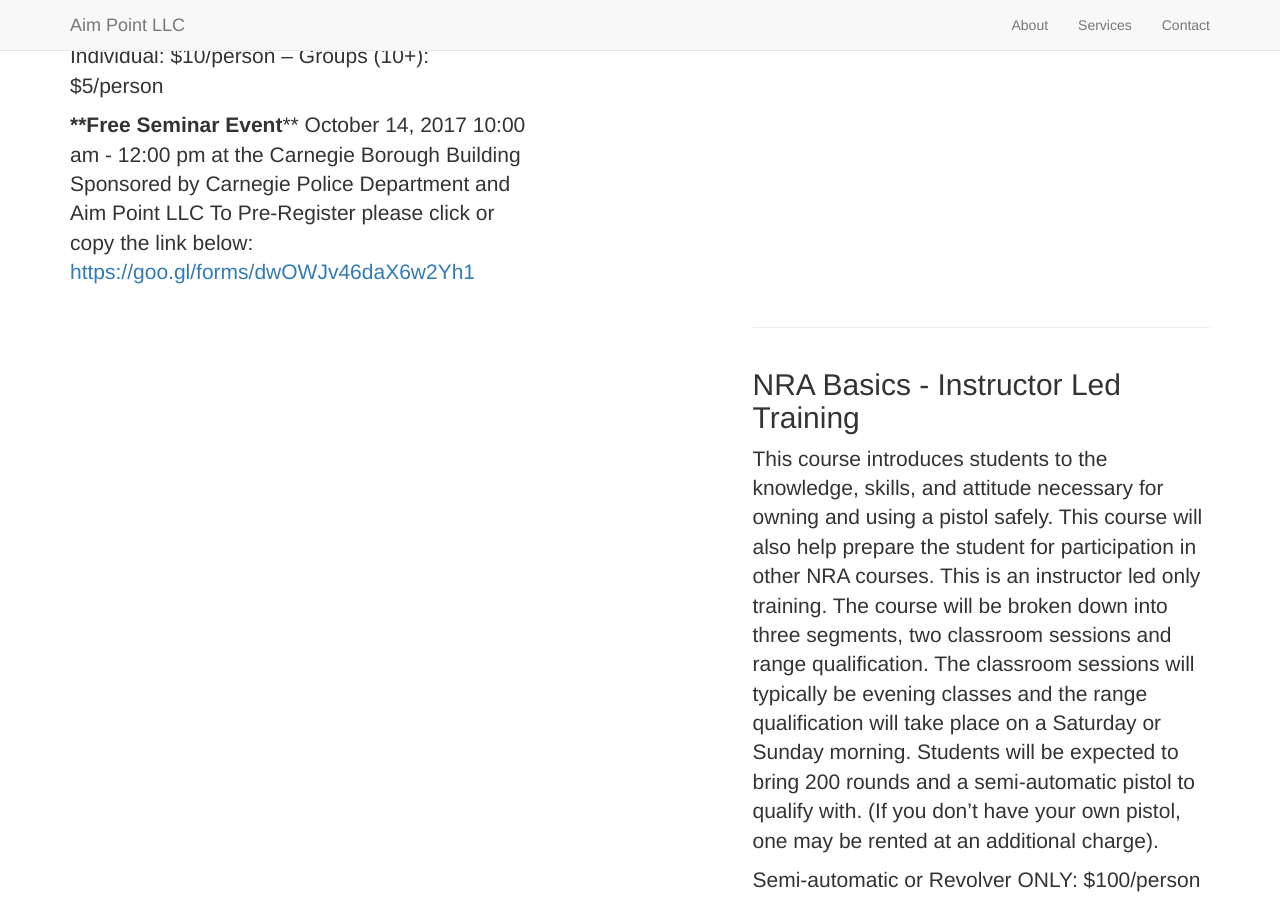
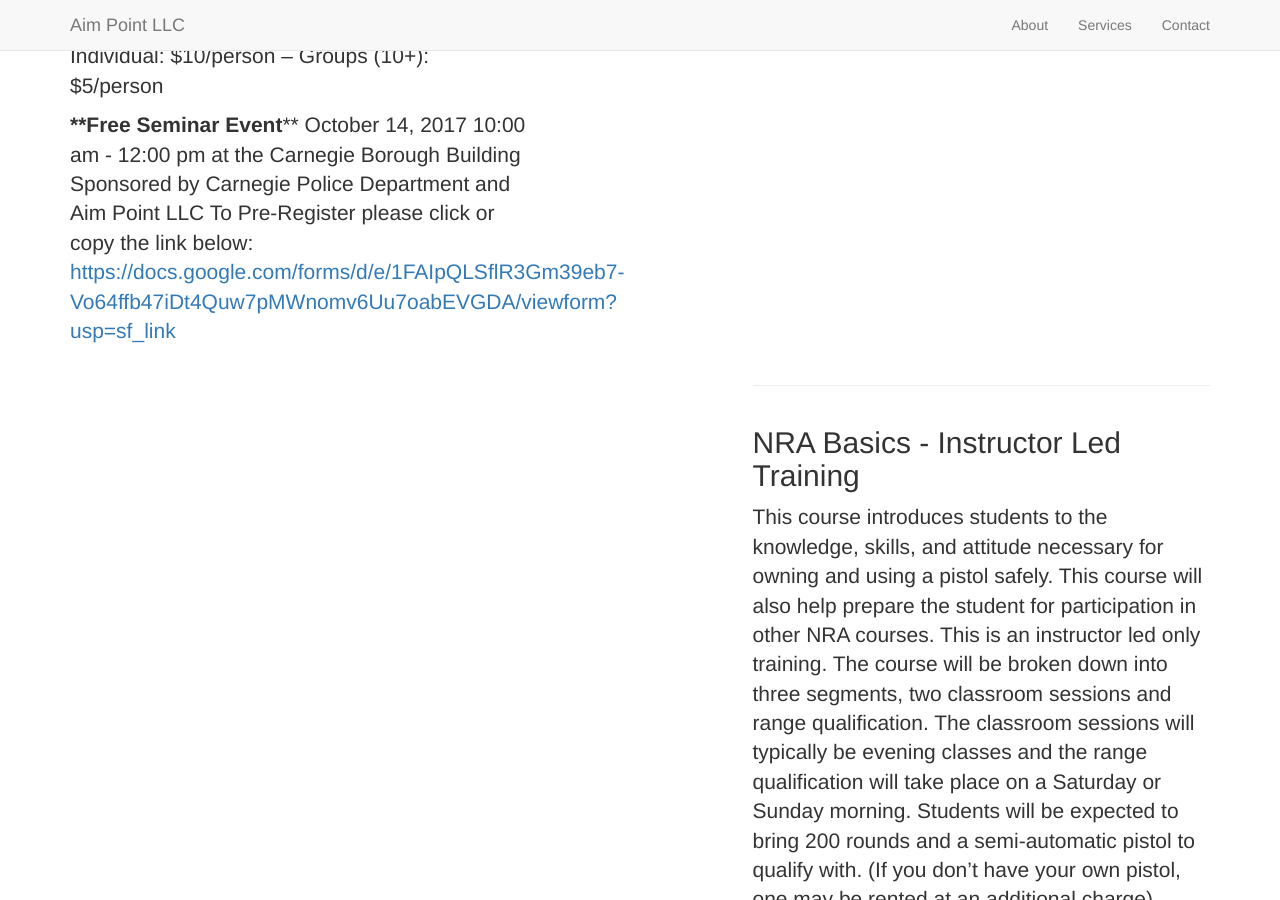
Before and after one commit to aimpoint/aimpoint.github.io, a Jekyll site: the page built from _posts/2016-1-5-new-shooter.markdown, in a window 1280 px wide and 900 px high, scrolled down 934 px. Built offline with Jekyll 4.4.1, drawn with Linux system fonts in a browser that asks for light colours; nearby versions of some CDN libraries; library files that are not in the unit come from our copies; some of the changed lines change nothing that is shown.

Commit message:
Update 2016-1-5-new-shooter.markdown

```diff
--- a/_posts/2016-1-5-new-shooter.markdown
+++ b/_posts/2016-1-5-new-shooter.markdown
@@ -16,4 +16,4 @@
 October 14, 2017 10:00 am - 12:00 pm at the Carnegie Borough Building
 Sponsored by Carnegie Police Department and Aim Point LLC
 To Pre-Register please click or copy the link below:
-<a href="www.GOOGLE-FORM-LINK.com" target="_blank">https://goo.gl/forms/dwOWJv46daX6w2Yh1</a>
+<a href="www.GOOGLE-FORM-LINK.com" target="_blank">https://docs.google.com/forms/d/e/1FAIpQLSflR3Gm39eb7-Vo64ffb47iDt4Quw7pMWnomv6Uu7oabEVGDA/viewform?usp=sf_link</a>
```
